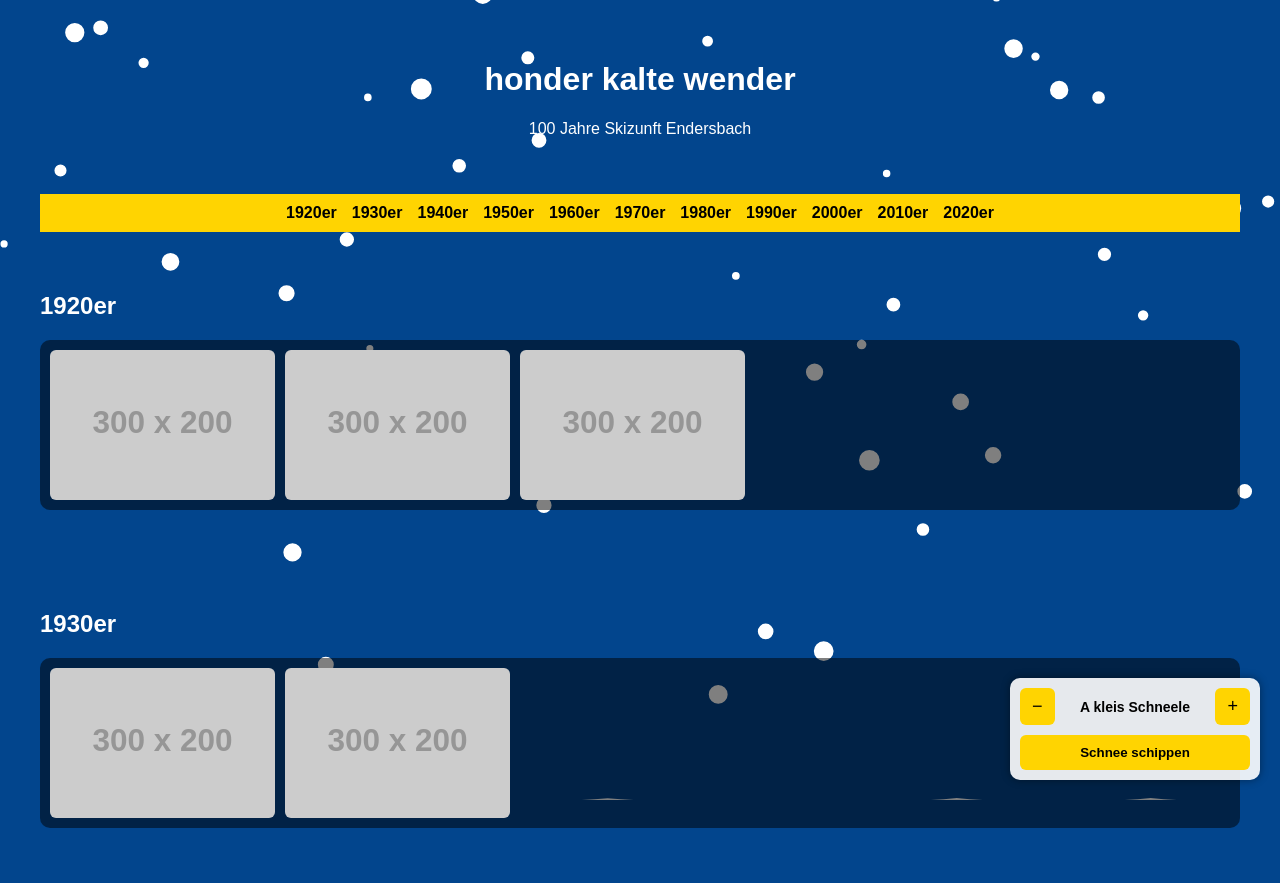
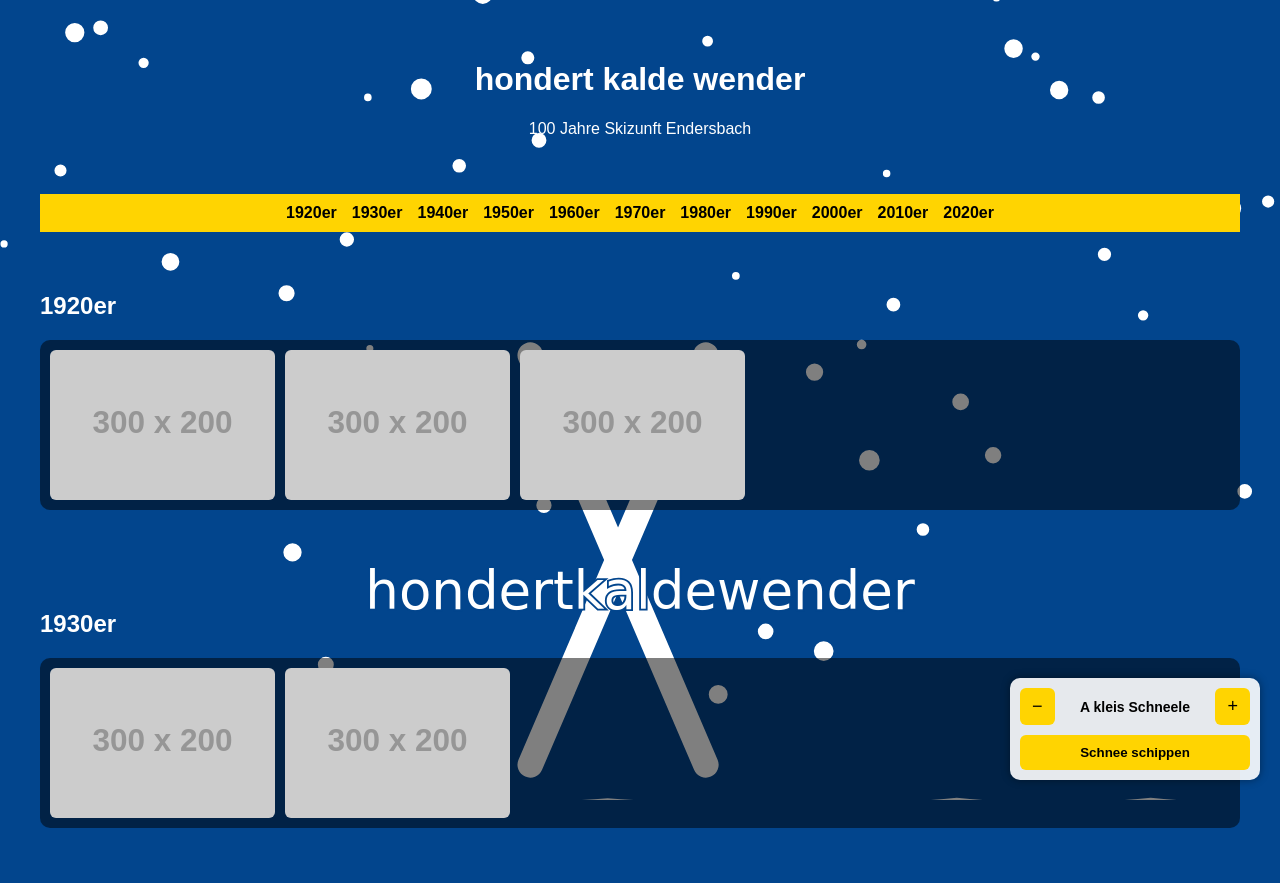
Before and after one commit to marc138/sze-one-hundred, a plain HTML site: page index.html in a window 1280 px wide. Shown: the top 883 px of the page. Drawn offline with Linux system fonts and the light colour scheme; placeholder pictures from the web are drawn by us.

Commit message:
Snow is falling

```diff
--- a/index.html
+++ b/index.html
@@ -3,11 +3,16 @@
 <head>
     <meta charset="UTF-8">
     <meta name="viewport" content="width=device-width, initial-scale=1.0">
-    <title>honder kalte wender</title>
+    <title>hondert kalde wender</title>
+
+    <!-- Favicon -->
+    <link rel="icon" type="image/svg+xml" href="logo_blue.svg">
 
     <style>
         html, body {
-            margin: 0; padding: 0; height: 100%;
+            margin: 0;
+            padding: 0;
+            height: 100%;
         }
         body {
             font-family: Arial, sans-serif;
@@ -15,6 +20,26 @@
             color:white;
             overflow-x: hidden;
         }
+
+        /* Hintergrund-Logo */
+        #bgLogo {
+            position: fixed;
+
+           /* Höhe */
+            top: 70%;
+            left: 50%;
+            transform: translate(-50%, -50%);
+
+            width: 80vmin;
+            height: 80vmin;
+
+            background: url('logo_white_with_outline.svg') center/contain no-repeat;
+
+            z-index: 1;
+            pointer-events: none;
+        }
+
+        /* Hauptinhalt */
         .container {
             max-width: 1200px;
             margin: 0 auto;
@@ -22,6 +47,8 @@
             position: relative;
             z-index: 10;
         }
+
+        /* Kompakter Schneeregler */
         #controls {
             position: fixed;
             right: 20px;
@@ -34,7 +61,11 @@
             width: 230px;
             box-shadow: 0 0 8px rgba(0,0,0,0.4);
         }
-        #ctrl-row { display: flex; justify-content: space-between; align-items: center; }
+        #ctrl-row {
+            display: flex;
+            justify-content: space-between;
+            align-items: center;
+        }
         #ctrl-row button {
             background: rgb(255,212,1);
             border: none;
@@ -59,6 +90,8 @@
             border-radius: 6px;
             font-weight: bold;
         }
+
+        /* Canvas */
         #snowCanvas, #groundCanvas {
             position: fixed;
             top: 0;
@@ -67,7 +100,7 @@
             height:100%;
             pointer-events:none;
         }
-        #snowCanvas { z-index:1; }
+        #snowCanvas { z-index:3; }
         #groundCanvas { z-index:2; }
 
         header { text-align:center; padding:40px 0; }
@@ -84,6 +117,7 @@
         nav a { color:black; text-decoration:none; font-weight:bold; }
 
         .section { padding:40px 0; }
+
         .gallery {
             display:flex;
             gap:10px;
@@ -120,9 +154,14 @@
 
 <body>
 
+<!-- Hintergrund-Logo -->
+<div id="bgLogo"></div>
+
+<!-- Schnee -->
+
 <canvas id="snowCanvas"></canvas>
 <canvas id="groundCanvas"></canvas>
-
+<!-- Steuerung -->
 <div id="controls">
     <div id="ctrl-row">
         <button id="minus">−</button>
@@ -132,10 +171,11 @@
     <button id="clearSnow">Schnee schippen</button>
 </div>
 
+<!-- Inhalt -->
 <div class="container">
 
     <header>
-        <h1>honder kalte wender</h1>
+        <h1>hondert kalde wender</h1>
         <p>100 Jahre Skizunft Endersbach</p>
     </header>
 
@@ -187,6 +227,7 @@
 
 </div>
 
+<!-- Lightbox -->
 <div class="lightbox" id="lightbox">
     <img id="lightbox-img">
 </div>
@@ -209,7 +250,6 @@
   const sctx=snowCanvas.getContext("2d");
   const gctx=groundCanvas.getContext("2d");
 
-  /* VOLLE AUFLÖSUNG */
   function resize(){
     snowCanvas.width  = window.innerWidth;
     snowCanvas.height = window.innerHeight;
@@ -219,15 +259,11 @@
   resize();
   window.addEventListener("resize",resize);
 
-  /* Boden */
   const GROUND_POINTS=100;
   let ground=new Array(GROUND_POINTS).fill(0);
-
-  /* Flocken */
   let flakes=[];
   let snowLevel=2;
 
-  /* Schneemodi */
   const levelNames={
     1:"Kein Schnee",
     2:"A kleis Schneele",
@@ -262,30 +298,24 @@
     flakes.forEach(f=>{
       f.y += f.speed * f.size * 0.23;
 
-      let idx = Math.floor(f.x / snowCanvas.width * GROUND_POINTS);
-      let g = ground[idx] || 0;
+      let idx=Math.floor(f.x/snowCanvas.width*GROUND_POINTS);
+      let g=ground[idx]||0;
 
       if(f.y > snowCanvas.height - g){
-        let h = f.size * 0.20;
-
-        ground[idx] += h;
-        if(idx > 0) ground[idx-1] += h * 0.4;
-        if(idx < GROUND_POINTS-1) ground[idx+1] += h * 0.4;
-
-        f.remove = true;
+        let h=f.size * 0.22;
+        ground[idx]+=h;
+        if(idx>0) ground[idx-1]+=h*0.4;
+        if(idx<GROUND_POINTS-1) ground[idx+1]+=h*0.4;
+        f.remove=true;
       }
     });
 
-    flakes = flakes.filter(f => !f.remove);
+    flakes=flakes.filter(f=>!f.remove);
 
-    /* ---- AUTO STOPP ---- */
-
-    // Durchschnittshöhe
+    /* AUTO STOPP bei 80% Logo-Freilegung */
     let avg = ground.reduce((a,b)=>a+b,0) / GROUND_POINTS;
-
-    // 80% Bildschirmhöhe = voll
-    if (avg >= groundCanvas.height * 0.80){
-      snowLevel = 1;
+    if(avg >= groundCanvas.height * 0.80){
+      snowLevel=1;
       updateName();
     }
   }
@@ -333,7 +363,7 @@
   }
   requestAnimationFrame(loop);
 
-  /* UI */
+  /* Steuerung */
   const nameField=document.getElementById("snow-mode-name");
 
   function updateName(){
```
Also changed, not shown: logo_blue.svg (added), logo_white_with_outline.svg (added), 1 other file.
